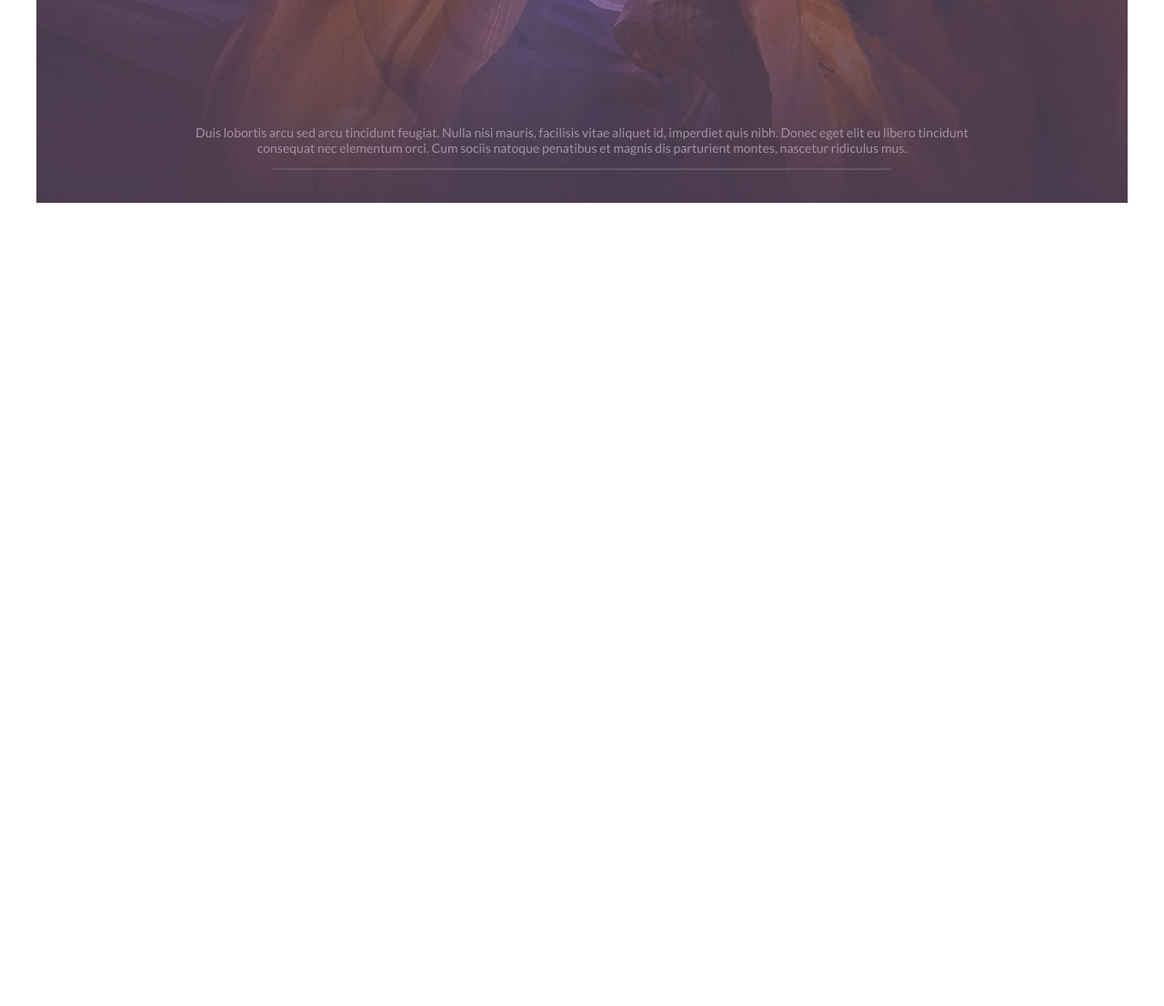
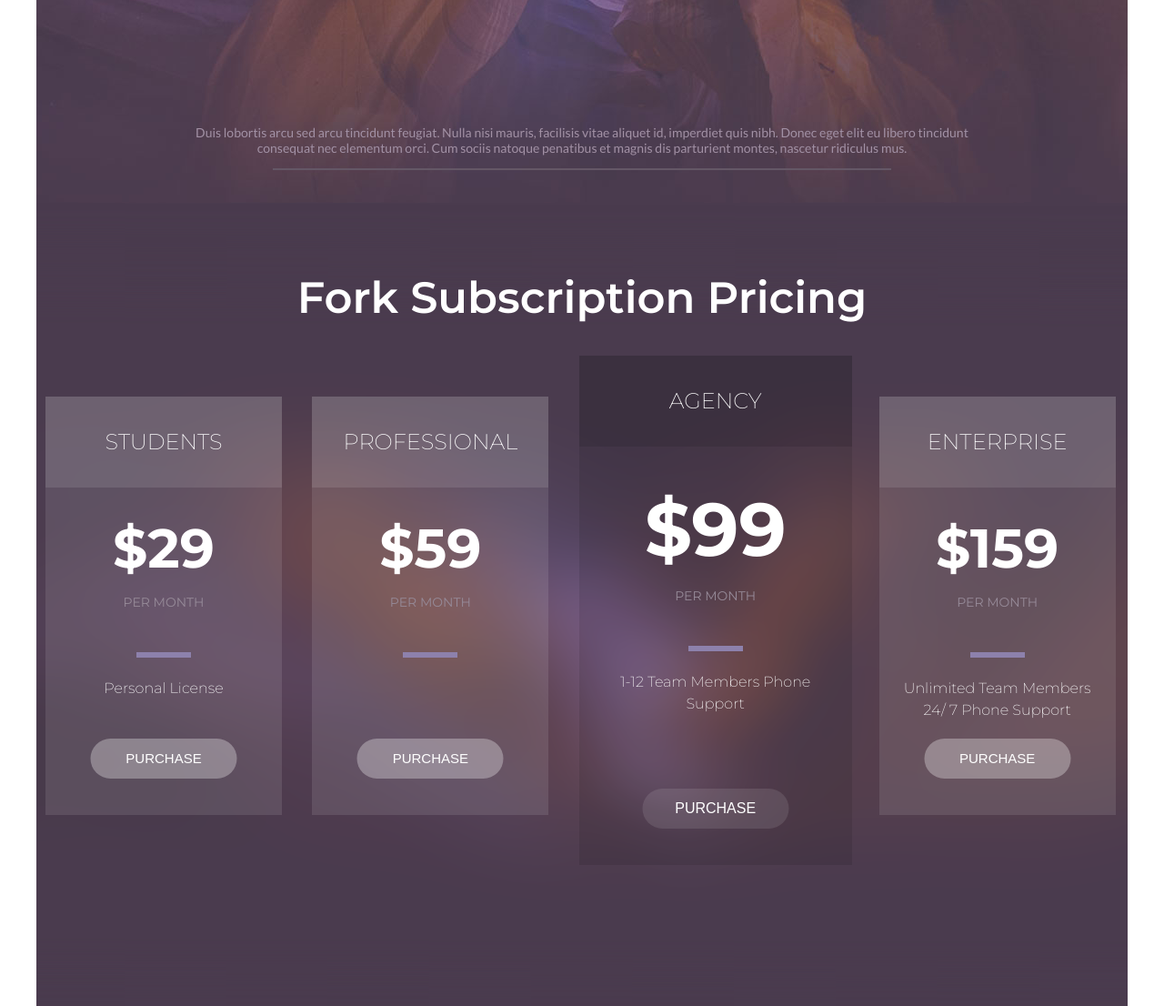
Before and after one commit to ditochilin/Forkio, a plain HTML site: page index.html in a window 1280 px wide. Shown: the part 3047-4153 px from the top of the page at 91% size. Before the commit the page ends 3270 px from the top, so only its background shows below. Drawn offline with nearby package versions, Linux system fonts and the light colour scheme.

Commit message:
'pricing'

```diff
--- a/index.html
+++ b/index.html
@@ -318,6 +318,50 @@
 				</div>
 			</div>
 		</section>
+
+		<section class="pricing">
+			<div class="pricing__content">
+				<div class="pricing__content-title">
+					<p>Fork Subscription Pricing</p>
+				</div>
+				<div class="pricing__content-grid">
+					<div class="gridf">
+						<div class="gridf__item">
+							<div class="gridf__item-title">Students</div>
+							<div class="gridf__item-price">$29</div>
+							<div class="gridf__item-period">per month</div>
+							<hr class="gridf__item-line">
+							<p class="gridf__item-desc">Personal License</p>
+							<button class="gridf__item-purchase">purchase</button>
+						</div>
+						<div class="gridf__item">
+							<div class="gridf__item-title">professional</div>
+							<div class="gridf__item-price">$59</div>
+							<div class="gridf__item-period">per month</div>
+							<hr class="gridf__item-line">
+							<p class="gridf__item-desc"></p>
+							<button class="gridf__item-purchase">purchase</button>
+						</div>
+						<div class="gridf__item_highlight gridf__item">
+							<div class="gridf__item-title gridf__item_highlight-title">agency</div>
+							<div class="gridf__item-price gridf__item_highlight-price">$99</div>
+							<div class="gridf__item-period">per month</div>
+							<hr class="gridf__item-line">
+							<p class="gridf__item-desc">1-12 Team Members Phone Support</p>
+							<button class="gridf__item-purchase gridf__item_highlight-purchase">purchase</button>
+						</div>
+						<div class="gridf__item">
+							<div class="gridf__item-title">enterprise</div>
+							<div class="gridf__item-price">$159</div>
+							<div class="gridf__item-period">per month</div>
+							<hr class="gridf__item-line">
+							<p class="gridf__item-desc">Unlimited Team Members 24/ 7 Phone Support</p>
+							<button class="gridf__item-purchase">purchase</button>
+						</div>
+					</div>
+				</div>
+			</div>
+		</section>
 	</div>
 
 	<script type="text/javascript" src="//code.jquery.com/jquery-1.11.0.min.js"></script>
--- a/src/scss/main.scss
+++ b/src/scss/main.scss
@@ -54,8 +54,3 @@
 	border-radius: 19px;
 	order: 2;
 }
-
-.title__message{
-	font-size: 48px;
-	font-weight: 600;
-}
--- /dev/null
+++ b/src/scss/pricing.scss
@@ -0,0 +1,156 @@
+.pricing{
+
+	padding: 0 10px;
+	background: url("/img/bgPricing.png") no-repeat top #4a3b4e;
+
+
+	&__content{
+
+		padding: 75px 0;
+		color: #fff;
+		font-family: Montserrat;
+		text-align: center;
+
+		&-title {
+			font-size: 48px;
+			font-weight: 600;
+		}
+
+		&-grid{
+			display: inline-block;
+			padding: 80px 0 80px 0;
+		}
+	}
+}
+
+.gridf{
+	display: grid;
+	grid-column-gap: 30px;
+	grid-template-columns: 1fr 1fr 1fr 1fr;
+  	grid-template-rows: 1fr ;
+
+	&__item_highlight {
+		width: 300px !important;
+		height: 560px !important;
+		margin-top: -15%;
+		background: rgba(0,0,0,.1) !important;
+
+		&-title {
+			background: rgba(0,0,0,.1) !important;
+  			font-size: 26px;
+  		}
+  		&-price{
+  			font-size: 82px !important;
+  		}
+  		&-purchase{
+  			font-size: 16px !important;
+  			background: rgba(255,255,255,.1) !important;
+  			&:hover{
+  				//color: #4a3b4e;
+
+  				background: rgba(255,255,255,.7) !important;
+  			}
+  		}
+	}
+
+  	&__item {
+
+		width: 260px;
+		height: 460px;
+		background: rgba(255,255,255,.1);
+		position: relative;
+
+  		&-title {
+			background: rgba(255,255,255,.1);
+  			line-height: 100px;
+  			font-size: 24px;
+  			font-weight: 200;
+  			text-transform: uppercase;
+  		}
+  		&-price{
+  			padding-top: 0.5em;
+  			font-size: 60px;
+  			font-weight: 700;
+  		}
+  		&-period{
+  			padding:  1em 0 30px 0;
+  			font-size: 14px;
+  			color: #968a98;
+  			text-transform: uppercase;
+  		}
+  		&-line{
+  			display: block;
+  			width: 60px;
+  			height: 6px;
+  			border: 0;
+  			border-top: 6px solid #8d81ac;
+  			margin: 1em auto;
+  			padding: 0;
+  		}
+  		&-desc{
+  			padding: 0 15px;
+  			font-size: 16px;
+  			font-weight: 200;
+  			line-height: 1.5;
+  		}
+  		&-purchase{
+  			font-size: 15px;
+  			text-transform: uppercase;
+  			bottom: 40px;
+  			transform: translateX(-50%);
+  			position: absolute;
+
+  			border: none;
+  			width: 161px;
+  			line-height: 44px;
+  			color: #fff;
+  			border-radius: 22px;
+  			background: rgba(255,255,255,.3);
+
+  			&:hover{
+  				color: #4a3b4e;
+  				font-weight: 300;
+  				background: rgba(255,255,255,.7);
+  				cursor: pointer;
+  			}
+  		}
+  	}
+}
+
+@media screen and (max-width: 993px){
+	.gridf{
+		grid-template-columns: 1fr 1fr;
+  		grid-template-rows: 1fr 1fr;
+  		grid-column-gap: 15px;
+	}
+}
+
+// @media screen and (max-width: 768px){
+// 	.gridf{
+//  		grid-column-gap: 50px;
+// 	}
+// }
+
+
+@media screen and (max-width: 481px){
+
+	.people{
+		&__content{
+			&-title {
+				font-size: 42px;
+				font-weight: 500;
+			}
+			&-grid{
+				padding: 60px 0 82px 0;
+			}
+		}
+	}
+
+	.gridf {
+		grid-template-columns: 1fr;
+		grid-row-gap: 50px;
+		&__item{
+			justify-self: center;
+		}
+	}
+}
```
Also changed, not shown: dist/css/style.css, img/bgPricing.png (added), src/css/main.css, src/css/pricing.css (added), src/css/style.css. Lines whose indentation alone changed are shown as unchanged.
